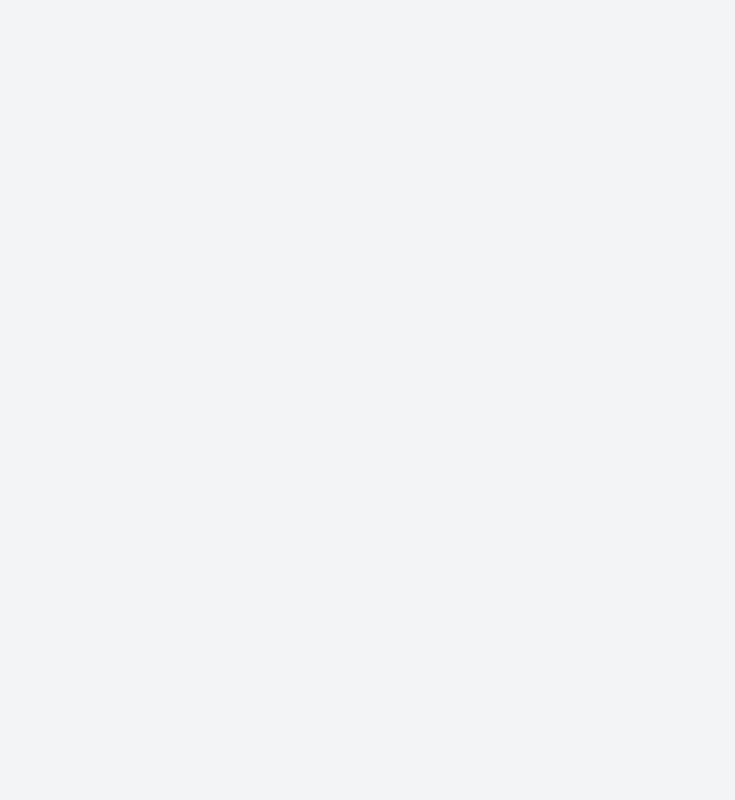
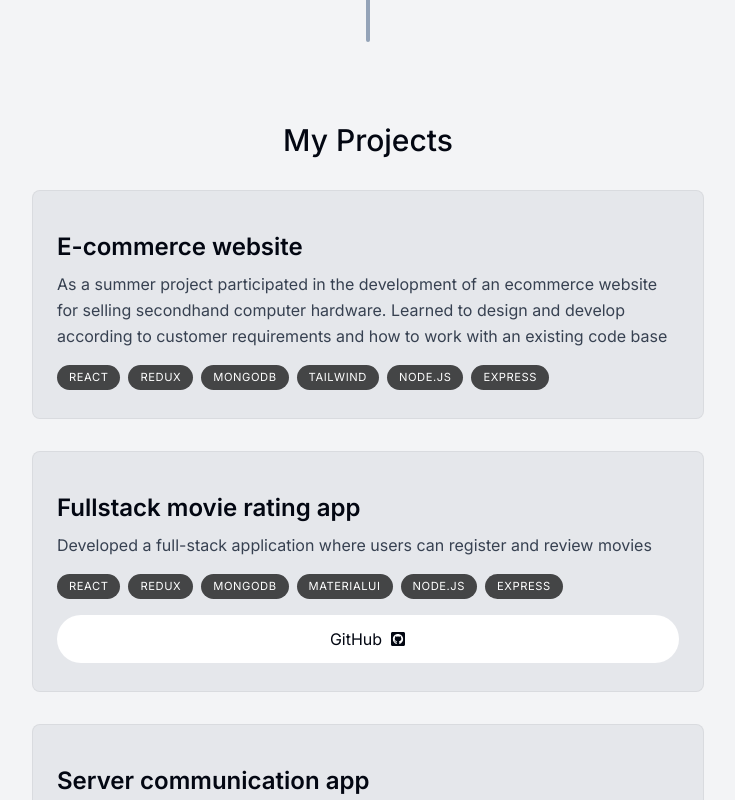
Before and after one commit to Mikkuk/Portfolio-Website, a Next.js app: page / in a window 1280 px wide. Shown: the part 1240-2040 px from the top of the page, without its empty margins (272-1007 px from the left). Before the commit the page ends 1330 px from the top, so only its background shows below. Built offline with nearby package versions, Linux system fonts and the light colour scheme.

Commit message:
implement projects section

```diff
--- a/app/page.tsx
+++ b/app/page.tsx
@@ -1,5 +1,6 @@
 import About from "@/components/about";
 import Intro from "@/components/intro";
+import Projects from "@/components/projects";
 import SectionDivider from "@/components/section-divider";
 import Image from "next/image";
 
@@ -9,6 +10,9 @@ export default function Home() {
         <Intro/>
         <SectionDivider/>
         <About/>
+        <SectionDivider/>
+        <Projects/>
+        <SectionDivider/>
     </main>
   );
 }
--- a/components/about.tsx
+++ b/components/about.tsx
@@ -7,7 +7,7 @@ import { motion } from 'framer-motion';
 export default function About() {
     return (
         <motion.section
-            className="mb-28 max-w-[45rem] text-center leading-8 sm:mb-40 scroll-mt-28"
+            className=" max-w-[45rem] text-center leading-8 scroll-mt-28"
             initial={{ opacity: 0, y: 100 }}
             animate={{ opacity: 1, y: 0 }}
             transition={{ delay: 0.18 }}
--- /dev/null
+++ b/components/project.tsx
@@ -0,0 +1,64 @@
+'use client';
+
+import { useRef } from 'react';
+import { projectsData } from '@/lib/data';
+import { motion, useScroll, useTransform } from 'framer-motion';
+import { FaGithubSquare } from 'react-icons/fa';
+
+type ProjectProps = (typeof projectsData)[number];
+
+export default function Project({
+    title,
+    description,
+    tags,
+    url,
+}: ProjectProps) {
+    const ref = useRef<HTMLDivElement>(null);
+    const { scrollYProgress } = useScroll({
+        target: ref,
+        offset: ['0 1', '1.33 1'],
+    });
+    const scaleProgess = useTransform(scrollYProgress, [0, 1], [0.7, 1]);
+    const opacityProgess = useTransform(scrollYProgress, [0, 1], [0.4, 1]);
+
+    return (
+        <motion.div
+            ref={ref}
+            style={{
+                scale: scaleProgess,
+                opacity: opacityProgess,
+            }}
+            className="group mb-3 sm:mb-8 last:mb-0"
+        >
+            <section className="bg-gray-200 max-w-[42rem] border border-black/5 rounded-lg">
+                <div className="pt-4 pb-7 px-6 sm:pt-10 flex flex-col h-full">
+                    <h3 className="text-2xl font-semibold">{title}</h3>
+                    <p className="mt-2 leading-relaxed text-gray-700">
+                        {description}
+                    </p>
+                    <ul className="flex flex-wrap mt-4 gap-2">
+                        {tags.map((tag, index) => (
+                            <li
+                                className="bg-black/[0.7] px-3 py-1 text-[0.7rem] uppercase tracking-wider text-white rounded-full"
+                                key={index}
+                            >
+                                {tag}
+                            </li>
+                        ))}
+                    </ul>
+                    {url && (
+                        <a
+                            className="bg-white text-grey-900 px-7 py-3 mt-4
+                            flex items-center justify-center w-full gap-2 rounded-full outline-none focus:scale-105
+                            hover:scale-105 active:scale-105 transition"
+                            href={url}
+                            target="_blank"
+                        >
+                            GitHub <FaGithubSquare />
+                        </a>
+                    )}
+                </div>
+            </section>
+        </motion.div>
+    );
+}
--- a/components/projects.tsx
+++ b/components/projects.tsx
@@ -1,9 +1,20 @@
-import React from 'react'
+
+import React from "react";
+import SectionHeading from "./section-heading";
+import { projectsData } from "@/lib/data";
+import Project from "./project";
 
 export default function Projects() {
   return (
-    <section>
-
+    <section id="projects" className="scroll-mt-28">
+      <SectionHeading>My projects</SectionHeading>
+      <div>
+        {projectsData.map((project, index) => (
+          <React.Fragment key={index}>
+            <Project {...project} />
+          </React.Fragment>
+        ))}
+      </div>
     </section>
-  )
+  );
 }
--- a/components/section-divider.tsx
+++ b/components/section-divider.tsx
@@ -6,7 +6,7 @@ import { motion } from 'framer-motion';
 export default function SectionDivider() {
     return (
         <motion.div
-            className="bg-slate-400 my-24 h-16 w-1 rounded-full hidden sm:block dark:bg-opacity-20"
+            className="bg-slate-400 my-20 h-16 w-1 rounded-full hidden sm:block dark:bg-opacity-20"
             initial={{ opacity: 0, y: 100 }}
             animate={{ opacity: 1, y: 0 }}
             transition={{ delay: 0.125 }}
--- a/lib/data.ts
+++ b/lib/data.ts
@@ -54,6 +54,7 @@ export const projectsData = [
     description:
       "As a summer project participated in the development of an ecommerce website for selling secondhand computer hardware. Learned to design and develop according to customer requirements and how to work with an existing code base",
     tags: ["React", "Redux", "MongoDB", "Tailwind", "Node.js", "Express"],
+    url: null
   },
   {
     title: "Fullstack movie rating app",
```
